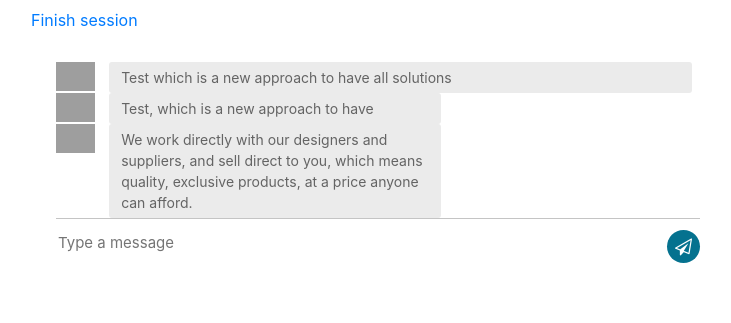
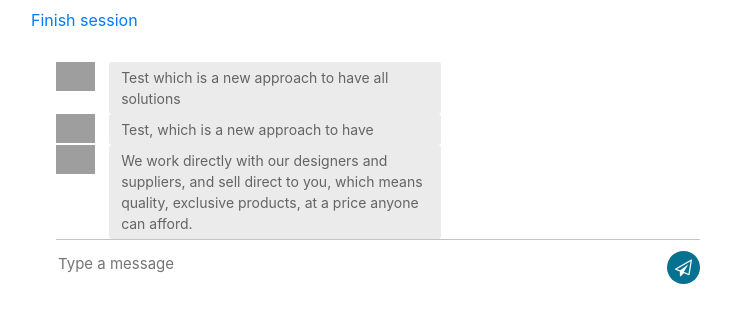
Before and after one commit to FJ98/DBPKAHOOT, a Flask app: page /name_sala in a window 1280 px wide. Shown: the top 323 px of the page, without its empty margins (39-770 px from the left). Run offline with Flask 2, Linux system fonts and the light colour scheme; a user stored in the database is signed in; data comes from the database, SQL or seed files in the repository; data that the repository does not hold is empty; some libraries are stand-ins or nearby versions; grey boxes are pictures that could not be loaded.

Commit message:
cambios 2

```diff
--- a/DBPKAHOOT/KAHOOTPROJECT/web/server.py
+++ b/DBPKAHOOT/KAHOOTPROJECT/web/server.py
@@ -22,7 +22,7 @@ def index():
 @app.route('/sala_logout', methods=['GET'])
 def sala_logout():
     del session['current_created_sal']
-    return render_template('index.html')
+    return render_template('success.html')
 
 
 @app.route('/pin', methods=['GET'])
--- a/DBPKAHOOT/KAHOOTPROJECT/web/templates/sala.html
+++ b/DBPKAHOOT/KAHOOTPROJECT/web/templates/sala.html
@@ -24,10 +24,10 @@
             <div class="incoming_msg">
               <div class="incoming_msg_img"> <img src="https://ptetutorials.com/images/user-profile.png" alt="sunil"> </div>
               <div class="received_msg">
-                <xdiv class="received_withd_msg">
+                <div class="received_withd_msg">
                   <p>Test which is a new approach to have all
                     solutions</p>
-                </xdiv>
+                </div>
               </div>
             </div>
             <div class="incoming_msg">
```
